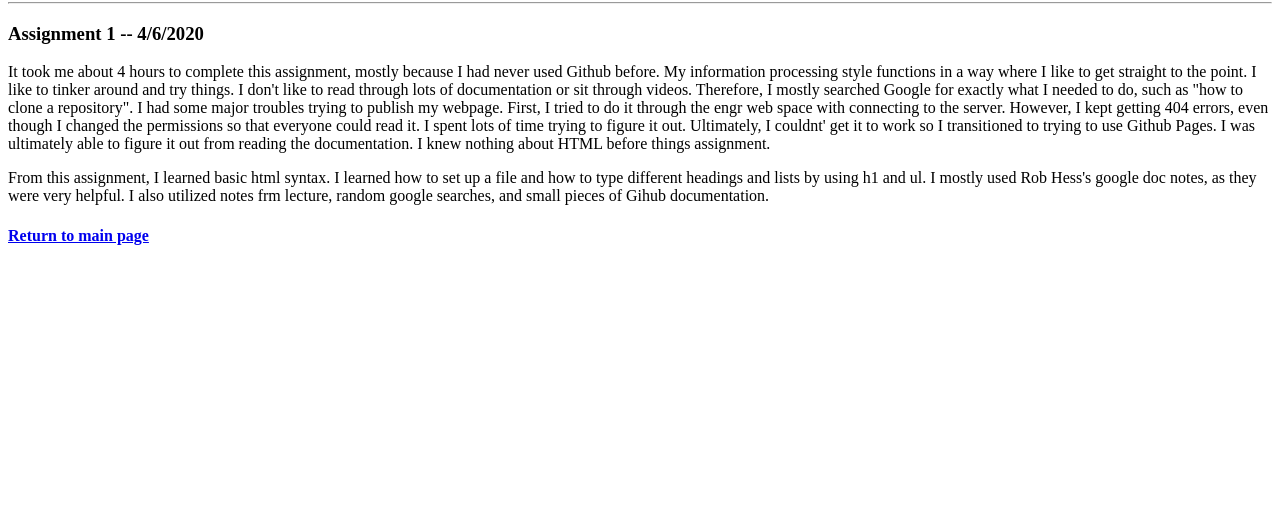
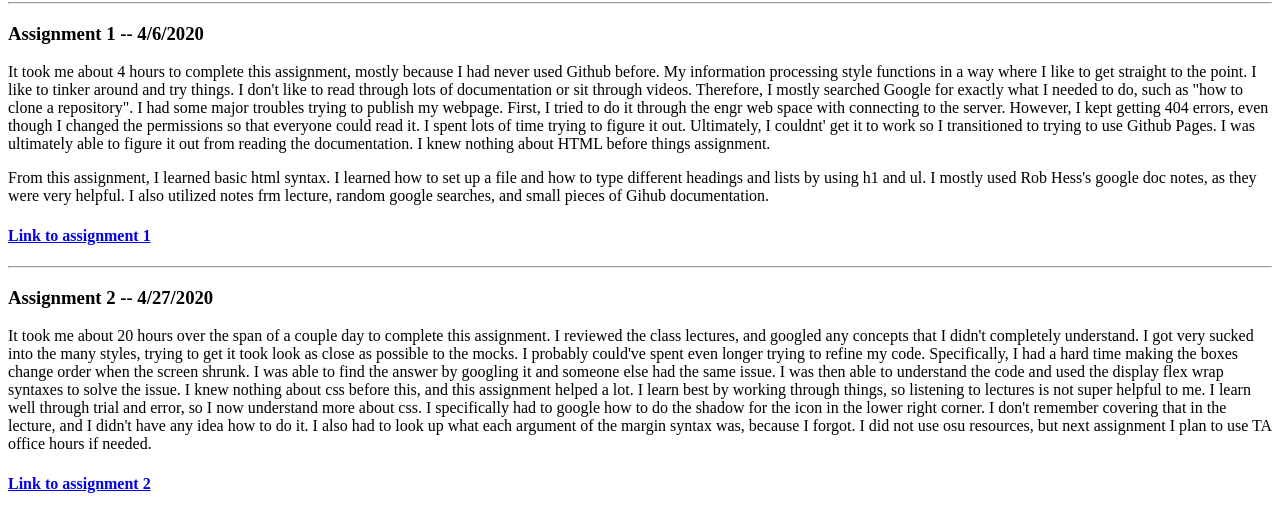
Before and after one commit to hucatherine7/Web-Dev-Blog, a plain HTML site: page blog.html in a window 1280 px wide. Shown: the part 78-610 px from the top of the page. Drawn offline with Linux system fonts and the light colour scheme.

Commit message:
Add files via upload

```diff
--- a/blog.html
+++ b/blog.html
@@ -25,7 +25,26 @@
 				google doc notes, as they were very helpful. I also utilized notes frm lecture, random google
 				searches, and small pieces of Gihub documentation. </p>
 
-			<h4><a href="index.html">Return to main page</a></h4>
+			<h4><a href="index.html">Link to assignment 1</a></h4>
+
+			<hr>
+   		<h3>Assignment 2 -- 4/27/2020 </h3>
+			<p> It took me about 20 hours over the span of a couple day to complete this assignment.
+        I reviewed the class lectures, and googled any concepts that I didn't completely understand.
+        I got very sucked into the many styles, trying to get it took look as close as possible
+        to the mocks. I probably could've spent even longer trying to refine my code. Specifically,
+        I had a hard time making the boxes change order when the screen shrunk. I was able to find
+        the answer by googling it and someone else had the same issue. I was then able to understand
+        the code and used the display flex wrap syntaxes to solve the issue. I knew nothing about
+        css before this, and this assignment helped a lot. I learn best by working through things,
+        so listening to lectures is not super helpful to me. I learn well through trial and error,
+        so I now understand more about css. I specifically had to google how to do the shadow for the icon in
+        the lower right corner. I don't remember covering that in the lecture, and I didn't have
+        any idea how to do it. I also had to look up what each argument of the margin syntax was,
+        because I forgot. I did not use osu resources, but next assignment I plan to use TA office hours
+        if needed. </p>
+
+			<h4><a href="index.html">Link to assignment 2</a></h4>
 
 	</body>
 </html>
```
